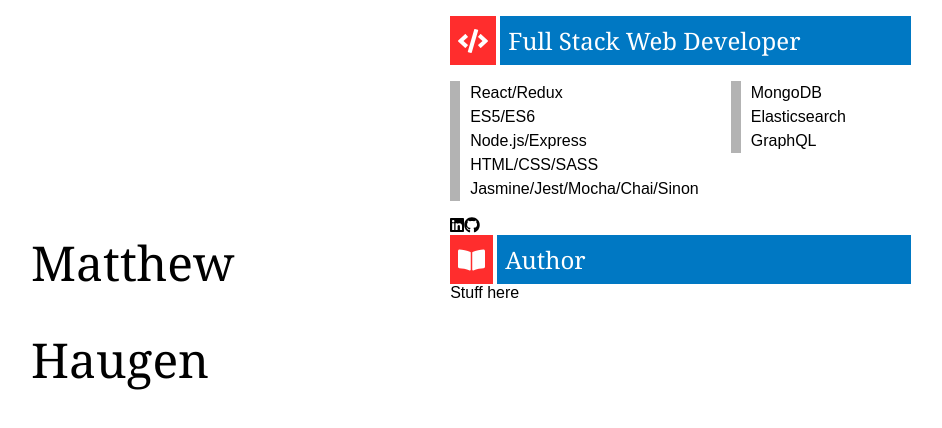
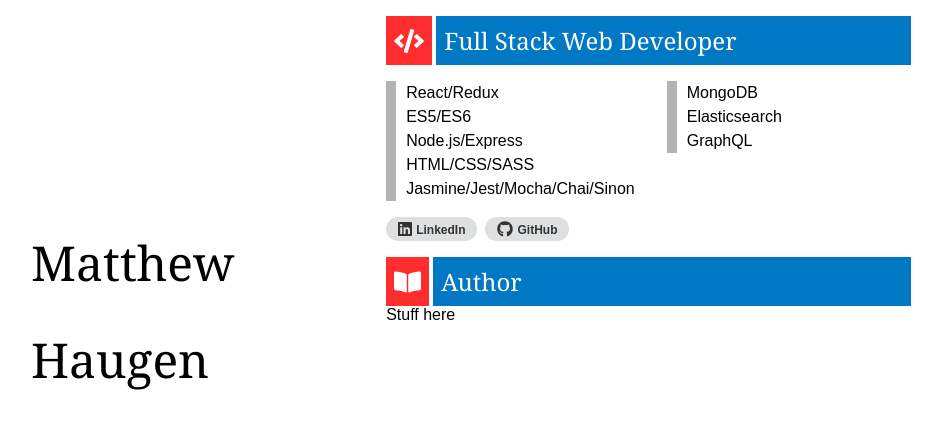
Before and after one commit to MattHaugen/portfolio, a React (Create React App) app: page / in a window 1280 px wide. Shown: the top 428 px of the page, without its empty margins (177-1119 px from the left). Built offline with nearby package versions, Linux system fonts and the light colour scheme; what trianglify would draw is missing.

Commit message:
buttons!

```diff
--- a/src/components/Content.jsx
+++ b/src/components/Content.jsx
@@ -1,7 +1,7 @@
 /** @jsx jsx */
 import { jsx, css } from "@emotion/core";
 import ContentBlock from "./ContentBlock";
-import { FontAwesomeIcon } from "@fortawesome/react-fontawesome";
+import LinkButton from "./LinkButton";
 import { faCode, faBookOpen } from "@fortawesome/free-solid-svg-icons";
 import { faLinkedin, faGithub } from "@fortawesome/free-brands-svg-icons";
 
@@ -49,8 +49,16 @@ const Content = () => {
           </ul>
         </div>
         <div css={contentRow}>
-          <FontAwesomeIcon icon={faLinkedin} />
-          <FontAwesomeIcon icon={faGithub} />
+          <LinkButton
+            icon={faLinkedin}
+            text="LinkedIn"
+            url="https://www.linkedin.com/in/matthew-haugen-b162a769"
+          />
+          <LinkButton
+            icon={faGithub}
+            text="GitHub"
+            url="https://github.com/MattHaugen"
+          />
         </div>
       </ContentBlock>
       <ContentBlock title="Author" icon={faBookOpen}>
--- a/src/components/ContentBlock.jsx
+++ b/src/components/ContentBlock.jsx
@@ -1,6 +1,10 @@
 /** @jsx jsx */
 import { jsx, css } from "@emotion/core";
 import { FontAwesomeIcon } from "@fortawesome/react-fontawesome";
+
+const wrapper = css`
+  margin-bottom: 1rem;
+`;
 
 const titleContainer = css`
   font-family: Georgia, "Times New Roman", Times, serif;
@@ -28,7 +32,7 @@ const contentContainer = css`
 
 const ContentBlock = ({ title, icon, children }) => {
   return (
-    <div>
+    <div css={wrapper}>
       <div css={titleContainer}>
         <div className="title-icon">
           <FontAwesomeIcon icon={icon} />
--- /dev/null
+++ b/src/components/LinkButton.jsx
@@ -0,0 +1,41 @@
+/** @jsx jsx */
+import { jsx, css } from "@emotion/core";
+import { FontAwesomeIcon } from "@fortawesome/react-fontawesome";
+
+const buttonContainer = css`
+  background-color: #dedfe0;
+  color: #333;
+  padding: 0.25rem 0.75rem;
+  display: inline-block;
+  text-decoration: none;
+  margin-right: 0.5rem;
+  border-radius: 15px;
+  font-size: 0.75rem;
+  font-weight: bold;
+
+  :hover {
+    background-color: #d4d4d4;
+  }
+`;
+
+const iconStyles = css`
+  font-size: 1rem;
+  margin-right: 0.25rem;
+  vertical-align: bottom;
+`;
+
+const LinkButton = ({ icon, text, url }) => {
+  return (
+    <a
+      href={url}
+      target="_blank"
+      rel="noopener noreferrer"
+      css={buttonContainer}
+    >
+      <FontAwesomeIcon icon={icon} css={iconStyles} />
+      {text}
+    </a>
+  );
+};
+
+export default LinkButton;
```
